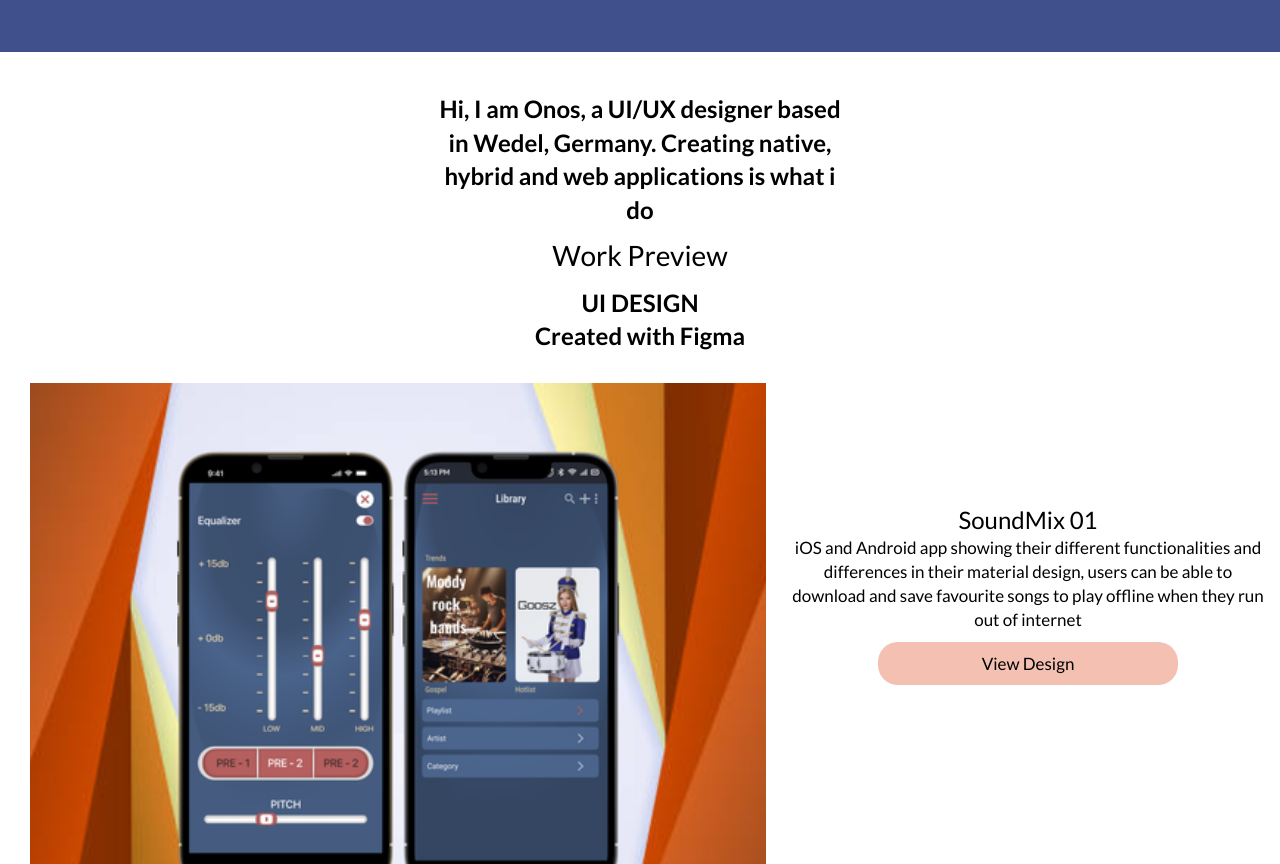
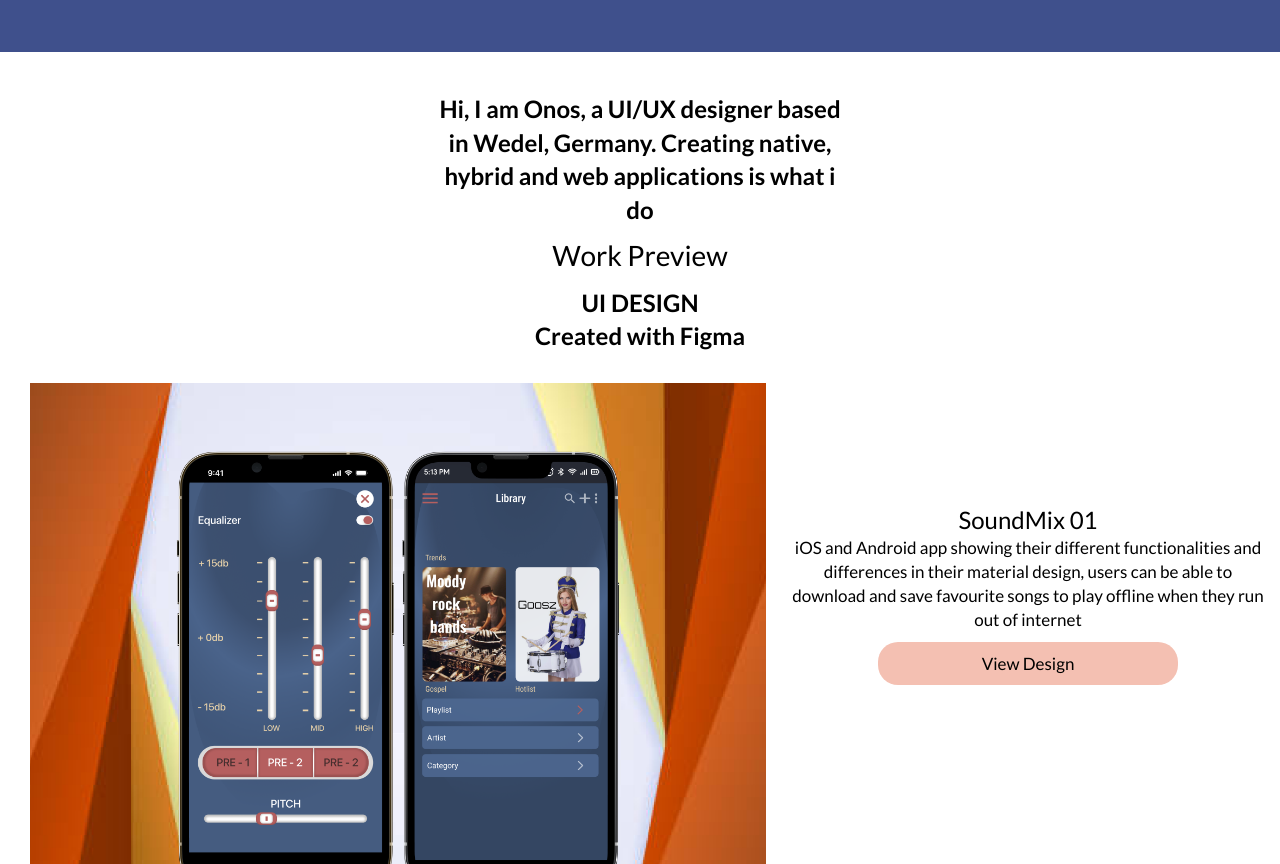
Before and after one commit to fonoscorpdesigns/portfolio-website-main, a plain HTML site: page index.html in a window 1280 px wide. Shown: the part 88-952 px from the top of the page. Drawn offline with nearby package versions, Linux system fonts and the light colour scheme.

Commit message:
ios mockup

```diff
--- a/index.html
+++ b/index.html
@@ -70,7 +70,7 @@
     <div class="grid-container">
       <div class="grid-item">
         <picture>
-          <img src="img/soundmix/img/soundmix.png" alt="Project 2" />
+          <img src="img/soundmix/img/ios-mockup.png" alt="Project 2" />
         </picture>
       </div>
       <div class="grid-item">
```
Also changed, not shown: img/soundmix/img/ios-mockup.png (added), img/soundmix/img/soundmix.png (deleted), 4 other files.
